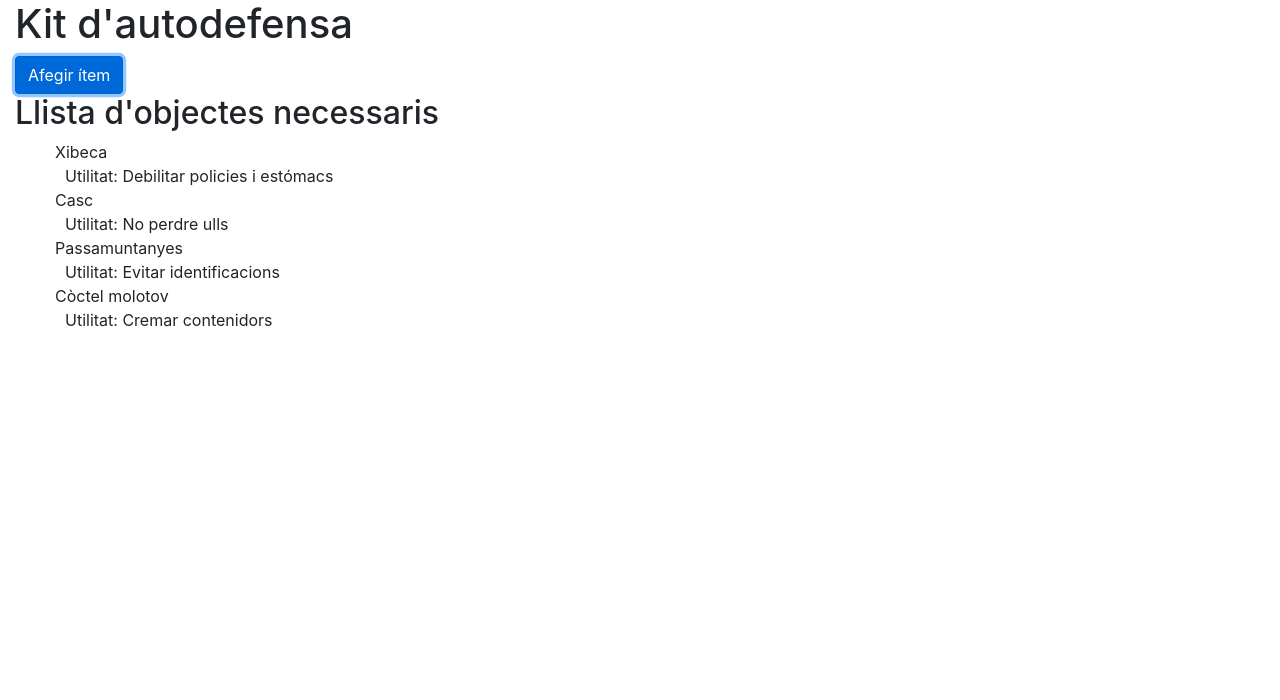
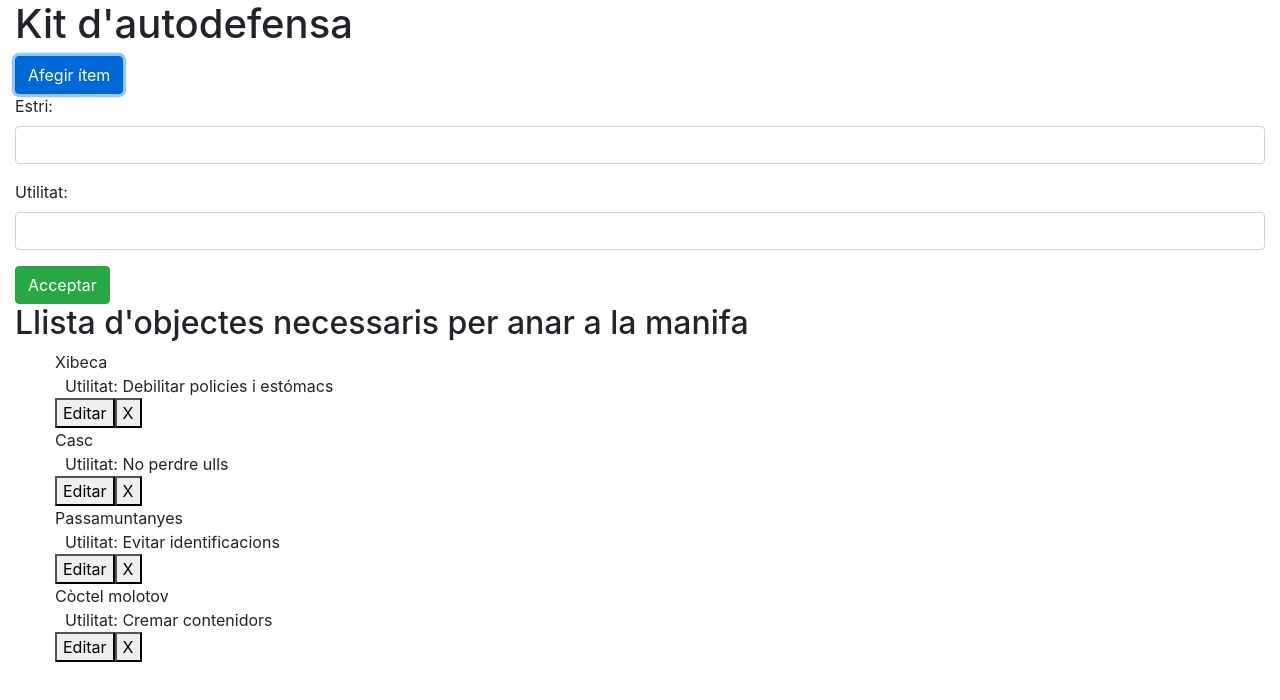
Before and after one commit to aleupons/c2-react-crud, a React (Create React App) app: page / in a window 1280 px wide. Both pictures are taken after a click on the button "Afegir ítem". Shown: the top 700 px of the page. Built offline with nearby package versions, Linux system fonts and the light colour scheme.

Commit message:
Modificar + eliminar + visibilitat formularis

```diff
--- a/src/App.js
+++ b/src/App.js
@@ -20,8 +20,13 @@ function App() {
       <button className="btn btn-primary" onClick={() => setVisible(!visible)}>
         Afegir ítem
       </button>
-      <Formulari items={items} setItems={setItems} visible={visible} />
-      <Llista items={items} />
+      <Formulari
+        items={items}
+        setItems={setItems}
+        visible={visible}
+        setVisible={setVisible}
+      />
+      <Llista items={items} setItems={setItems} visible={visible} />
     </div>
   );
 }
--- a/src/components/Formulari.js
+++ b/src/components/Formulari.js
@@ -2,20 +2,36 @@ import { PropTypes } from "prop-types";
 import { useState } from "react";
 
 export const Formulari = (props) => {
-  const { items, setItems, visible } = props;
-  const [newItem, setNewItem] = useState({
-    id: items.length,
-    nom: "",
-    utilitat: "",
+  const { items, setItems, visible, item, setVisible, setEditar } = props;
+  const itemInicial = () => ({
+    nom: item ? item.nom : "",
+    utilitat: item ? item.utilitat : "",
   });
+  const [newItem, setNewItem] = useState(itemInicial);
   const afegirItem = (e) => {
     e.preventDefault();
-    setItems([...items, newItem]);
+    setItems([...items, { ...newItem, id: items.length + 1 }]);
+    setNewItem(itemInicial());
+    setVisible(!visible);
+  };
+  const modificarItem = (e) => {
+    e.preventDefault();
+    const id = item.id;
+    setItems(
+      items.map((item) => {
+        if (item.id === id) {
+          return { ...newItem, id: item.id };
+        }
+        return item;
+      })
+    );
+    setNewItem(itemInicial());
+    setEditar(false);
   };
   return (
-    <form onSubmit={afegirItem} hidden={visible}>
+    <form onSubmit={item ? modificarItem : afegirItem} hidden={!visible}>
       <div className="form-group">
-        <label htmlFor="nom">Nom de l'ítem:</label>
+        <label htmlFor="nom">Estri:</label>
         <input
           className="form-control"
           type="text"
@@ -45,4 +61,9 @@ Formulari.propTypes = {
   items: PropTypes.array.isRequired,
   setItems: PropTypes.func.isRequired,
   visible: PropTypes.bool.isRequired,
+  item: PropTypes.shape({
+    id: PropTypes.number.isRequired,
+    nom: PropTypes.string.isRequired,
+    utilitat: PropTypes.string.isRequired,
+  }),
 };
--- a/src/components/Item.js
+++ b/src/components/Item.js
@@ -1,16 +1,47 @@
 import { PropTypes } from "prop-types";
+import { useState } from "react";
+import { Formulari } from "./Formulari";
 
 export const Item = (props) => {
   const {
-    item: { nom, utilitat },
+    item: { id, nom, utilitat },
+    item,
+    items,
+    setItems,
+    visible,
   } = props;
+  const [editar, setEditar] = useState(false);
+  const esborrarItem = (id) => {
+    setItems(
+      items.filter((item) => {
+        if (item.id !== id) {
+          return item;
+        }
+      })
+    );
+  };
   return (
+    <>
+      {editar ? (
+        <Formulari
+          items={items}
+          setItems={setItems}
+          visible={!visible}
+          item={item}
+          setEditar={setEditar}
+        />
+      ) : (
         <ul className="list-unstyled ">
           <li className="d-flex flex-column">
             <span className="nom">{nom}</span>
             <span className="utilitat">Utilitat: {utilitat}</span>
           </li>
         </ul>
+      )}
+
+      <button onClick={() => setEditar(!editar)}>Editar</button>
+      <button onClick={() => esborrarItem(id)}>X</button>
+    </>
   );
 };
 
@@ -20,4 +51,6 @@ Item.propTypes = {
     nom: PropTypes.string.isRequired,
     utilitat: PropTypes.string.isRequired,
   }).isRequired,
+  items: PropTypes.array.isRequired,
+  setItems: PropTypes.func.isRequired,
 };
--- a/src/components/Llista.js
+++ b/src/components/Llista.js
@@ -2,12 +2,22 @@ import { Item } from "./Item";
 import { PropTypes } from "prop-types";
 
 export const Llista = (props) => {
-  const { items } = props;
+  const { items, setItems, visible } = props;
   return (
     <>
-      <h2>Llista d'objectes necessaris</h2>
+      <h2>Llista d'objectes necessaris per anar a la manifa</h2>
       <ul>
-        {items.map((item) => <Item key={item.id} item={item} />).reverse()}
+        {items
+          .map((item) => (
+            <Item
+              key={item.id}
+              item={item}
+              items={items}
+              setItems={setItems}
+              visible={visible}
+            />
+          ))
+          .reverse()}
       </ul>
     </>
   );
@@ -15,4 +25,5 @@ export const Llista = (props) => {
 
 Llista.propTypes = {
   items: PropTypes.array.isRequired,
+  setItems: PropTypes.func.isRequired,
 };
```
Lines whose indentation alone changed are shown as unchanged.
